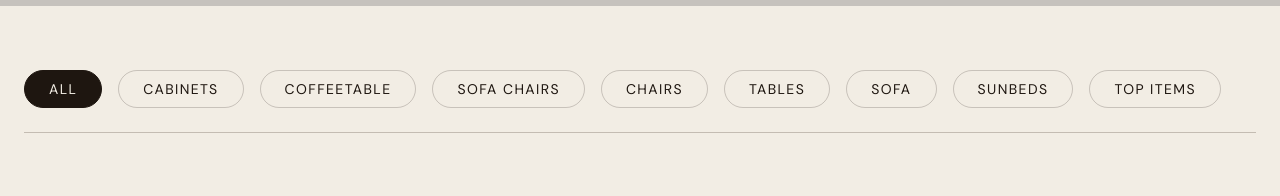
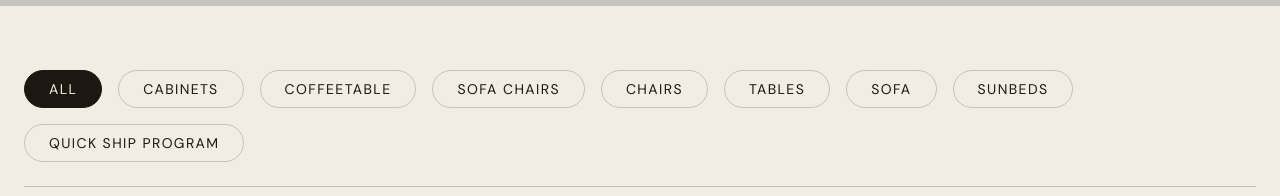
Before and after one commit to cesarenegro/Uma_Bali, a React (Vite) app in the folder frontend/: page /e-shop in a window 1280 px wide. Shown: the part 539-735 px from the top of the page. Built offline with nearby package versions, Linux system fonts and the light colour scheme; grey boxes are pictures that could not be loaded; a web font is replaced by a local one.

Commit message:
feat(ui): update top items to quick ship program

```diff
--- a/frontend/src/data/categories.json
+++ b/frontend/src/data/categories.json
@@ -35,8 +35,8 @@
     "image": "/images/collections/categories_sunbeds.png"
   },
   {
-    "id": "top items",
-    "name": "Top Items",
+    "id": "quick-ship-program",
+    "name": "QUICK SHIP PROGRAM",
     "image": "/images/hero/Lounge_Poo_Classic.png"
   }
 ]
--- a/frontend/src/pages/CollectionDetailPage.tsx
+++ b/frontend/src/pages/CollectionDetailPage.tsx
@@ -14,8 +14,13 @@ export default function CollectionDetailPage() {
   const allProducts = useProductStore((state) => state.products);
 
   const products = useMemo(() => {
-    if (slug === 'top items') {
-      return allProducts.filter(p => p.tags?.includes('top-item'));
+    if (slug === 'quick-ship-program') {
+      const quickShipCodes = [
+        'UMA-05', 'UMA-06', 'UMA-09', 'UMA-10', 'UMA-11', 'UMA-12', 'UMA-13',
+        'UMA-18', 'UMA-23', 'UMA-24', 'UMA-30', 'UMA-37', 'UMA-42', 'UMA-54',
+        'UMA-62', 'UMA-75', 'UMA-76', 'UMA-77', 'UMA-78', 'UMA-86'
+      ];
+      return allProducts.filter(p => quickShipCodes.includes(p.id));
     }
     return allProducts.filter(p => p.category === slug);
   }, [allProducts, slug]);
```
